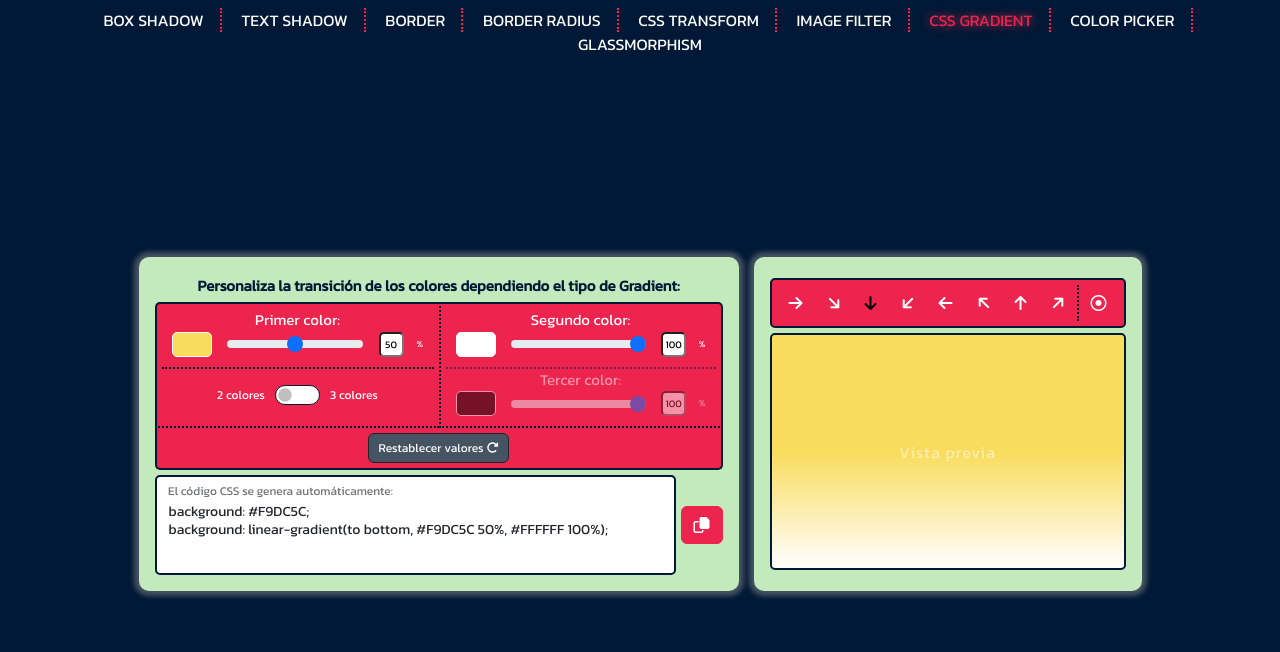
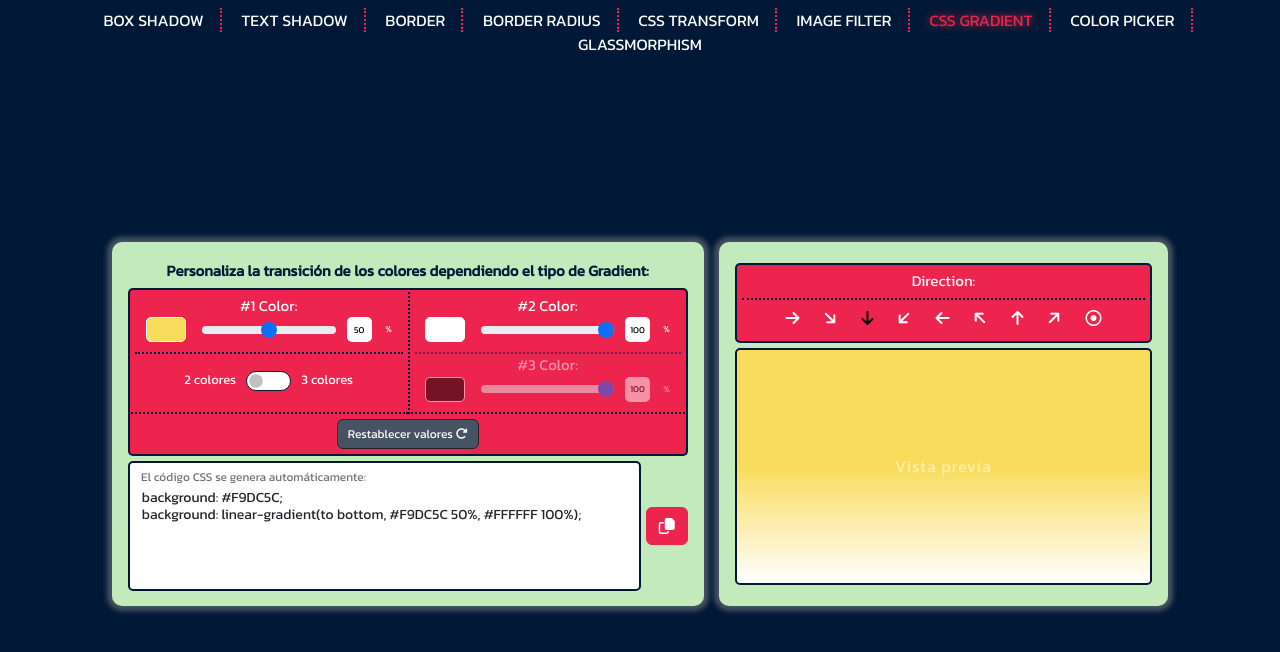
Before and after one commit to MauricioBarrueta/gradientBgGenerator, a website: page index.html in a window 1280 px wide. Drawn offline with nearby package versions, Linux system fonts and the light colour scheme.

Commit message:
Se modificaron algunos estilos y texto de elementos 'label'

```diff
--- a/index.html
+++ b/index.html
@@ -30,7 +30,7 @@
             <div class="color-options">
                 <div class="colors">
                     <div class="color">
-                        <label class="form-label" for="color1">Primer color:</label>
+                        <label class="form-label" for="color1">#1 Color:</label>
                         <input type="color" id="color1" class="color-1" title="Color #1">
                         <input type="range" class="form-range" id="clr1" min="0" max="100" step="1" value="0" oninput="range1Value.value=clr1.value">
                         <input type="number" id="range1Value" oninput="clr1.value=range1Value.value"><span>%</span>
@@ -43,13 +43,13 @@
                 </div>
                 <div class="colors">
                     <div class="color">
-                        <label class="form-label" for="color2">Segundo color:</label>
+                        <label class="form-label" for="color2">#2 Color:</label>
                         <input type="color" id="color2" class="color-2" title="Color #2">
                         <input type="range" class="form-range" id="clr2" min="0" max="100" step="1" value="50" oninput="range2Value.value=clr2.value">
                         <input type="number" id="range2Value" oninput="clr2.value=range2Value.value"><span>%</span>
                     </div>
                     <div class="color div-color3">
-                        <label class="form-label" for="color3">Tercer color:</label>
+                        <label class="form-label" for="color3">#3 Color:</label>
                         <input type="color" id="color3" class="color-3" title="Color #3">
                         <input type="range" class="form-range" id="clr3" min="0" max="100" step="1" value="100" oninput="range3Value.value=clr3.value">
                         <input type="number" id="range3Value" oninput="clr3.value=range3Value.value"><span>%</span>
@@ -59,21 +59,17 @@
             <div class="reset-button">
                 <button class="btn btn-dark" id="reset">Restablecer valores &#xf2f9;</button>
             </div>
-
-
-
-
             <div class="code">
                 <div class="form-floating">
-                    <textarea class="form-control" id="css-code"></textarea>
+                    <textarea class="form-control" id="css-code" spellcheck="false"></textarea>
                     <label for="css-code">El código CSS se genera automáticamente:</label>
                 </div>
                 <button class="btn btn-danger" id="copy-code" title="Copiar">&#xf0c5;</button>
             </div>
         </div>
-
         <div class="card-prev">
             <div class="direction">
+                <label class="form-label">Direction:</label>
                 <button class="btn" onclick="getGradientDirection('to right', this)" title="to right">&#xf061;</button>
                 <button class="btn fa-rotate-by" onclick="getGradientDirection('to bottom right', this)"
                     style="--fa-rotate-angle: 225deg;" title="to bottom right">&#xf060;</button>
--- a/src/scss/styles.scss
+++ b/src/scss/styles.scss
@@ -29,7 +29,7 @@ body {
     .container {
         min-height: 90vh; gap: 15px;
         .card-container, .card-prev {
-            width: auto; max-width: 600px; min-width: 300px; height: auto;
+            width: auto; max-width: 600px; min-width: 300px; height: 363.5px;
             padding: 1em; border-radius: 10px; box-shadow: 0px 0px 5px 5px #465362;
             background-color: $teaGreen;
 
@@ -69,9 +69,9 @@ body {
                         input[type = range] { width: 50%; cursor: pointer; }
                         input::-webkit-outer-spin-button, input::-webkit-inner-spin-button { -webkit-appearance: none; margin: 0; }
                         input[type = number] {
-                            width: 25px; margin-left: 5px;
-                            font-size: 10px; text-align: center;
-                            appearance: none; -moz-appearance: textfield; border-radius: 5px;
+                            width: 25px; height: 25px;
+                            appearance: none; -moz-appearance: textfield; border: 0; margin: 0 !important; border-radius: 5px !important;
+                            text-align: center; font-size: 9px;
                         }
                         span { font-size: 9px; color: white; margin-left: 2.5px; }
                     }
@@ -79,7 +79,7 @@ body {
                     .form-check {
                         height: 54.5px; justify-content: center; gap: 10px;
                         padding-left: 0; margin-bottom: 0 !important; font-size: 12px;
-                        label { height: 25px; line-height: 2; }
+                        label { height: 25px; font-size: 13px; line-height: 1.85; }
                         input[type = checkbox] {
                             width: 45px; height: 20px; margin: 0; border: 1px solid $oxfordBlue;
                             cursor: pointer; transition: 0.2s;
@@ -101,12 +101,16 @@ body {
                 width: 100%;
                 padding: 5px; border-radius: 5px; margin: 5px 0;
                 background-color: $redCrayola; border: 2px solid $oxfordBlue;
+                .form-label {
+                    width: 100%;
+                    font-size: 15px; text-align: center; color: white;
+                    margin-bottom: 0; padding-bottom: 5px; border-bottom: 2px dotted $oxfordBlue;
+                }
                 button {
                     border: none; color: white;
                     &:focus, &:hover, &:active { font-weight: bolder; color: $Charcoal; }
                 }
                 .btn.active { color: #000; font-weight: bolder; }
-                .isRadial { border-radius: 0; border-left: 2px dotted $oxfordBlue; }
             }
             .preview {
                 height: 237px;
@@ -122,7 +126,7 @@ body {
                     width: 100%;
                     label { font-size: 14px; }
                     textarea {
-                        height: 100px;
+                        height: 130px;
                         border-radius: 5px; border: 2px solid $oxfordBlue;
                         overflow: auto; resize: none; cursor: copy;
                         font-size: 14px;
```
Also changed, not shown: src/scss/styles.css, 1 other file.
